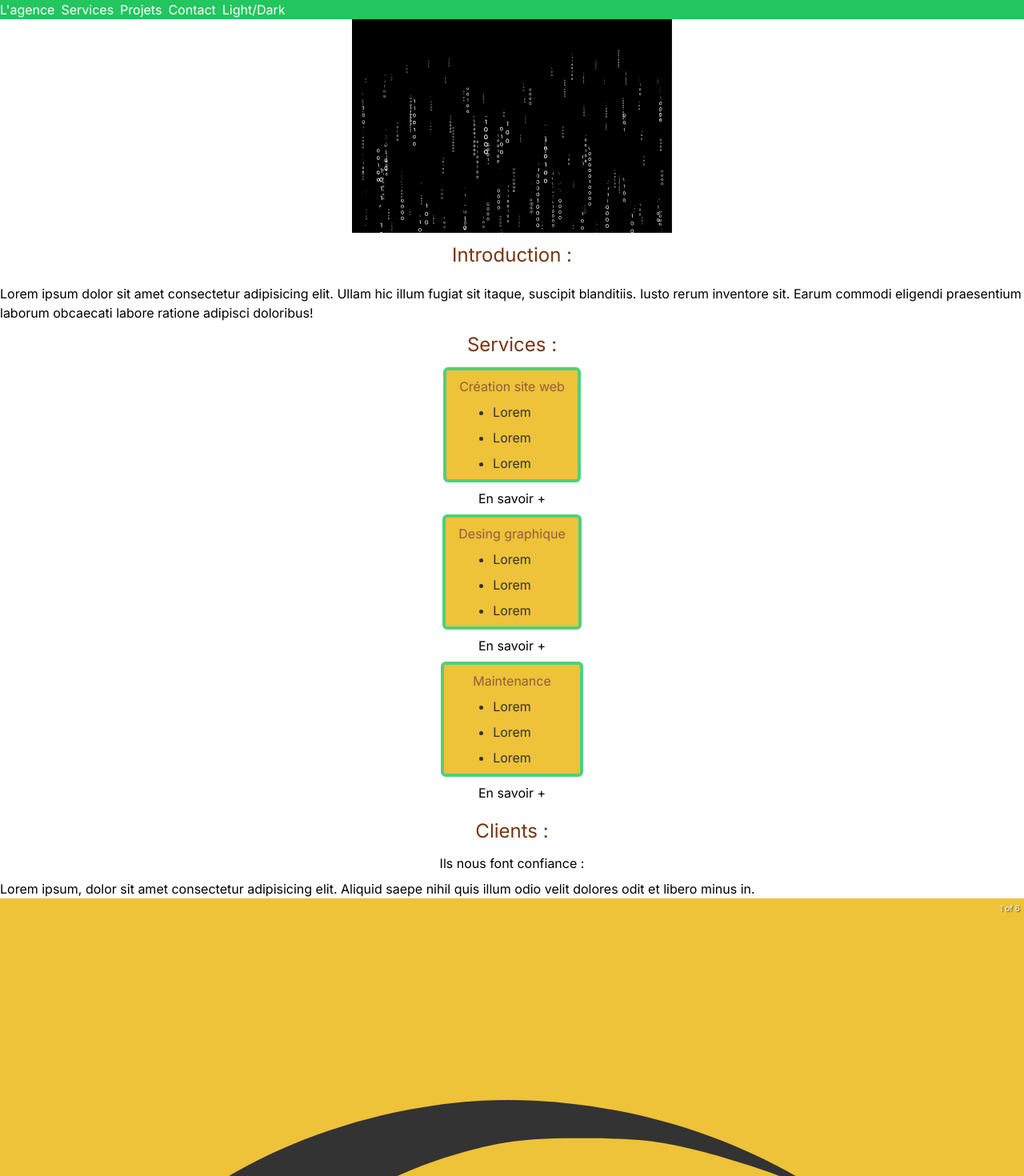
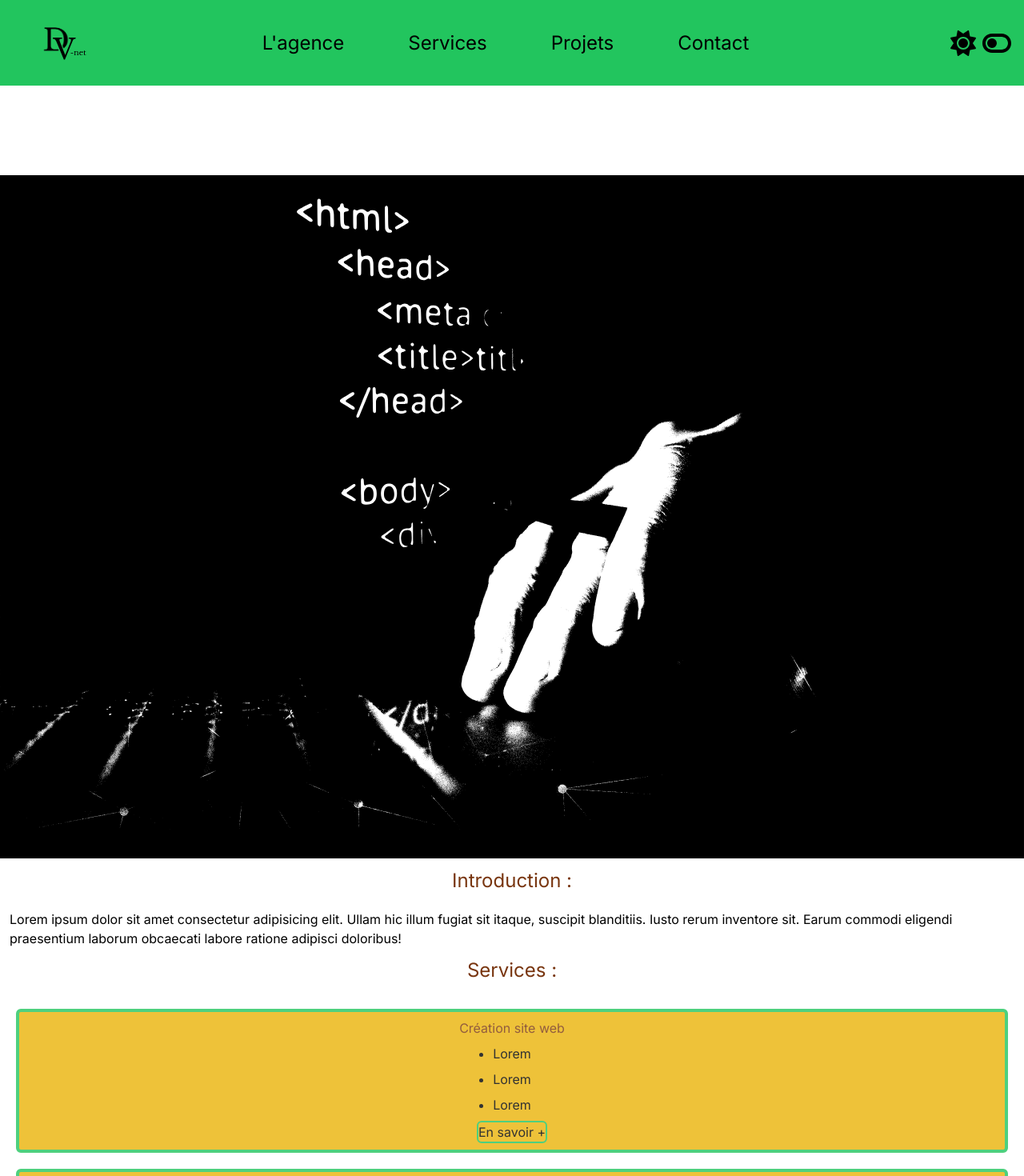
Before and after one commit to Agence-BFC/BFC, a Next.js app: page / in a window 1280 px wide. Shown: the top 1470 px of the page at 80% size. Built offline with nearby package versions, Linux system fonts and the light colour scheme.

Commit message:
update start laptop

```diff
--- a/src/app/home/index.jsx
+++ b/src/app/home/index.jsx
@@ -1,9 +1,19 @@
 import Introduction from "@/app/home/section/introduction";
+import Services from "./section/services";
+import Clients from "./section/clients";
+import Carrousel from "./section/carrousel";
+import Formulaire from "./section/formulaire";
+import Footer from "@/components/layouts/footer";
 
 const Home = () => {
   return (
-    <main>
+    <main className="dark:bg-black dark:text-white dark:uppercase bg-white">
       <Introduction />
+      <Services />
+      <Clients />
+      <Carrousel />
+      <Formulaire />
+      <Footer />
     </main>
   );
 };
--- a/src/app/home/section/carrousel.jsx
+++ b/src/app/home/section/carrousel.jsx
@@ -8,7 +8,7 @@ const Carrousel = () => {
   return (
     <>
       <div>
-        <Carousel className="-z-2  bg-yellow-500 opacity-80">
+        <Carousel autoPlay   className="bg-yellow-500 m-8 opacity-80 ">
           <div>
             <img
               src="images/logos/logotest.svg"
--- a/src/app/home/section/clients.jsx
+++ b/src/app/home/section/clients.jsx
@@ -7,7 +7,7 @@ const Clients = () => {
       <section>
       <div>
         <h2 className="flex flex-row justify-center pb-2">Ils nous font confiance :</h2>
-        <p className="text-start">
+        <p className="text-start m-3">
           Lorem ipsum, dolor sit amet consectetur adipisicing elit. Aliquid
           saepe nihil quis illum odio velit dolores odit et libero minus in.
         </p>
--- a/src/app/home/section/introduction.jsx
+++ b/src/app/home/section/introduction.jsx
@@ -3,15 +3,15 @@ import Image from "next/image";
 const Introduction = () => {
   return (
     <>
-      <div className="flex flex-row w-full justify-center">
-        <Image src="/images/25336.svg" width={400} height={20} alt="Code" />
+      <div className="flex flex-row  w-full justify-center pt-28  ">
+        <Image className="lg:w-auto  " src="/images/concept-collage-html-css.svg"  width={350} height={30} Link="test" />
       </div>
       <h2 className="flex w-full justify-center py-3 text-amber-900 text-2xl">
         Introduction :
       </h2>
       <section className="flex flex-row items-start">
         <div>
-          <p className="text  pt-2 text-start">
+          <p className="text  pt-2 text-start mx-3">
             Lorem ipsum dolor sit amet consectetur adipisicing elit. Ullam hic
             illum fugiat sit itaque, suscipit blanditiis. Iusto rerum inventore
             sit. Earum commodi eligendi praesentium laborum obcaecati labore
--- a/src/app/home/section/services.jsx
+++ b/src/app/home/section/services.jsx
@@ -5,8 +5,8 @@ const Services = () => {
         Services :
       </h1>
       <section >
-        <div className="flex justify-center w-50  ">
-          <div className="flex flex-col  items-center border-4  rounded-md  border-green-500 bg-yellow-500 opacity-80  -z-10">
+        <div className="flex-auto justify-center w-50 ">
+          <div className="flex flex-col  items-center border-4  rounded-md  border-green-500 bg-yellow-500 opacity-80 hover:opacity-50 m-5 -z-10 pb-2">
             <h2 className="flex w-full justify-center pt-2 px-4 text-amber-900">
               Création site web
             </h2>
@@ -21,14 +21,15 @@ const Services = () => {
                 Lorem
               </li>
             </ul>
+            <button className=" flex flex-row justify-center border-2 rounded-md border-green-500 w-50 ">
+          <p >En savoir +</p>
+        </button>
           </div>
         </div>
-        <button className="w-full flex flex-row justify-center">
-          <p className="py-2">En savoir +</p>
-        </button>
+
       </section>
-      <div className="flex justify-center w-50 ">
-        <div className="flex flex-col  items-center border-4  rounded-md  border-green-500 bg-yellow-500 opacity-80 hover:opacity-50 -z-10  ">
+      <div className="flex-auto justify-center w-50 ">
+        <div className="flex flex-col  items-center border-4  rounded-md  border-green-500 bg-yellow-500 opacity-80 hover:opacity-50 m-5 -z-10 pb-2 ">
           <h2 className="flex w-full justify-center pt-2 px-4 text-amber-900">
             Desing graphique
           </h2>
@@ -43,14 +44,15 @@ const Services = () => {
               Lorem
             </li>
           </ul>
+          <button className=" flex flex-row justify-center border-2 rounded-md border-green-500 w-50 ">
+        <p >En savoir +</p>
+      </button>
         </div>
       </div>
-      <button className="w-full flex flex-row justify-center ">
-        <p className="py-2">En savoir +</p>
-      </button>
+
       <section>
-        <div className="flex justify-center w-50 ">
-          <div className="flex flex-col  items-center border-4  rounded-md  border-green-500 bg-yellow-500 opacity-80 hover:opacity-50 -z-10 ">
+        <div className="flex-auto justify-center w-50 ">
+          <div className="flex flex-col  items-center border-4  rounded-md  border-green-500 bg-yellow-500 opacity-80 hover:opacity-50 m-5 -z-10 pb-2 ">
             <h2 className="flex w-full justify-center pt-2 px-9 text-amber-900">
               Maintenance
             </h2>
@@ -65,11 +67,12 @@ const Services = () => {
                 Lorem
               </li>
             </ul>
+            <button className="flex flex-row justify-center border-2 rounded-md border-green-500 w-50">
+          <p >En savoir +</p>
+        </button>
           </div>
         </div>
-        <button className="w-full flex flex-row justify-center ">
-          <p className="py-2">En savoir +</p>
-        </button>
+
       </section>
     </>
   );
--- a/src/app/layout.js
+++ b/src/app/layout.js
@@ -1,6 +1,5 @@
 import "./globals.css";
 import { Inter } from "next/font/google";
-
 
 const inter = Inter({ subsets: ["latin"] });
 
@@ -11,9 +10,8 @@ export const metadata = {
 
 export default function RootLayout({ children }) {
   return (
-    <html lang="en">
+    <html lang="fr" className="">
       <body className={inter.className}>{children}</body>
     </html>
   );
-
 }
--- a/src/app/page.jsx
+++ b/src/app/page.jsx
@@ -1,21 +1,19 @@
+"use client";
+
 import Navbar from "@/components/layouts/navbar";
-import Home from "@/app/home";
-import Services from "./home/section/services";
-import Clients from "./home/section/clients";
-import Carrousel from "./home/section/carrousel";
-import Formulaire from "./home/section/formulaire";
-import Footer from "@/components/layouts/footer";
+import Home from "./home";
+
 
 export default function () {
+  // useEffect(() => {
+  //   window.localStorage.setItem("mode", "dark");
+  //   console.log(window.localStorage.getItem("mode"));
+  // }, []);
   return (
     <>
       <Navbar />
       <Home />
-      <Services />
-      <Clients />
-      <Carrousel />
-      <Formulaire />
-      <Footer />
+
     </>
   );
 }
--- a/src/components/layouts/navbar/desktop/index.jsx
+++ b/src/components/layouts/navbar/desktop/index.jsx
@@ -1,28 +1,55 @@
+"use client";
+
+import { faMoon, faSun, faToggleOff } from "@fortawesome/free-solid-svg-icons";
+import { FontAwesomeIcon } from "@fortawesome/react-fontawesome";
+
 const NavbarDesktop = () => {
   return (
     <header className="hidden lg:flex">
-      <nav className="flex flex-row w-full items-center bg-green-500 text-white">
-        <div>
-          <img src="./images/logos/white-logo.svg" alt="LogoWhite" />
+      <nav className=" grid grid-cols-3  items-center  bg-green-500 text-black">
+        <div className="flex flex-row">
+          <button>
+            <img
+              src="./images/logos/black-logo.svg"
+              alt="LogoWhite"
+              width={150}
+              height={100}
+            />
+          </button>
         </div>
-        <div>
-          <ul className="flex flex-row justify-ev list-none w-extra">
-            <li>
-              <a href="#">L'agence</a>
+        <div className=" flex flew-row ">
+          <ul className=" w-full flex flex-row justify-center list-none text-2xl">
+            <li className="pl-16">
+              <button>
+                <a href="#">L'agence</a>
+              </button>
             </li>
-            <li className="px-2">
-              <a href="#">Services</a>
+            <li className="px-20">
+              <button>
+                <a href="#">Services</a>
+              </button>
             </li>
             <li>
-              <a href="#">Projets</a>
+              <button>
+                <a href="#">Projets</a>
+              </button>
             </li>
-            <li className="px-2">
-              <a href="#">Contact</a>
+            <li className="px-20">
+              <button>
+                <a href="#">Contact</a>
+              </button>
             </li>
           </ul>
         </div>
-        <div className="flex w-full justify-right pr-4">
-          <button>Light/Dark</button>
+        <div className="flex flex-row w-full justify-end  pr-4">
+          <div className="flex flex-row  ">
+            <button>
+              <let button type="button" onClick={() =>DarkMode()}>
+                <FontAwesomeIcon className="pr-2" icon={faSun} size="2xl" />
+                <FontAwesomeIcon icon={faToggleOff} size="2xl" />
+              </let>
+            </button>
+          </div>
         </div>
       </nav>
     </header>
--- a/src/components/layouts/navbar/index.jsx
+++ b/src/components/layouts/navbar/index.jsx
@@ -4,8 +4,12 @@ import NavbarDesktop from "./desktop";
 const Navbar = () => {
   return (
     <>
+    <nav className="flex flex-row lg:hidden">
       <NavbarMobile />
+      </nav>
+      <nav className="hidden lg:flex">
       <NavbarDesktop />
+      </nav>
     </>
   );
 };
--- a/src/components/layouts/navbar/mobile/darkmode.jsx
+++ b/src/components/layouts/navbar/mobile/darkmode.jsx
@@ -1,20 +1,25 @@
+import { faMoon } from "@fortawesome/free-solid-svg-icons";
+
+const DarkMode = () => {
+  // console.log(window.localStorage.getItem("mode"));
+
+  // let mode = window.localStorage.getItem("mode");
+
+  // if (mode === "dark") {
+  //   // console.log("true");
+  //   // console.log(document.body.classList.contains("dark") ? true : false);
+  // }
+
+  let body = document.body.classList.contains("dark");
 
 
-const mode = () => { window.localStorage.getItem('mode');
 
-if (mode == 'dark') {
-  modeBtn.checked = true;
-  document.documentElement.classList.remove("light")
-  document.documentElement.classList.add("dark")
-}
+  if (!body) {
+    document.body.classList.add("dark");
+  } else if (body) {
+    document.body.classList.remove("dark");
 
-if (mode == 'light') {
-  modeBtn.checked = false;
-  document.documentElement.classList.remove("dark")
-  document.documentElement.classList.add("light")
-
-};
+  }
 };
 
-
-export default mode;
+export default DarkMode;
--- a/tailwind.config.js
+++ b/tailwind.config.js
@@ -1,18 +1,19 @@
 /** @type {import('tailwindcss').Config} */
 module.exports = {
   content: [
-    './src/pages/**/*.{js,ts,jsx,tsx,mdx}',
-    './src/components/**/*.{js,ts,jsx,tsx,mdx}',
-    './src/app/**/*.{js,ts,jsx,tsx,mdx}',
+    "./src/pages/**/*.{js,ts,jsx,tsx,mdx}",
+    "./src/components/**/*.{js,ts,jsx,tsx,mdx}",
+    "./src/app/**/*.{js,ts,jsx,tsx,mdx}",
   ],
   theme: {
     extend: {
       backgroundImage: {
-        'gradient-radial': 'radial-gradient(var(--tw-gradient-stops))',
-        'gradient-conic':
-          'conic-gradient(from 180deg at 50% 50%, var(--tw-gradient-stops))',
+        "gradient-radial": "radial-gradient(var(--tw-gradient-stops))",
+        "gradient-conic":
+          "conic-gradient(from 180deg at 50% 50%, var(--tw-gradient-stops))",
       },
     },
   },
   plugins: [],
-}
+  darkMode: "class",
+};
```
Also changed, not shown: src/components/layouts/navbar/mobile/index.jsx (+6 -7 lines), public/images/25336.svg (deleted), public/images/concept-collage-html-css.svg (added).
